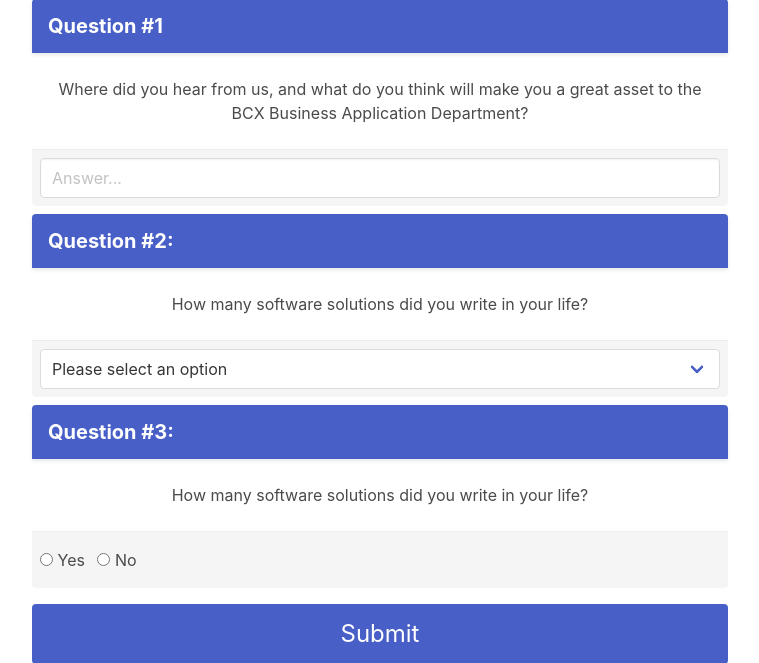
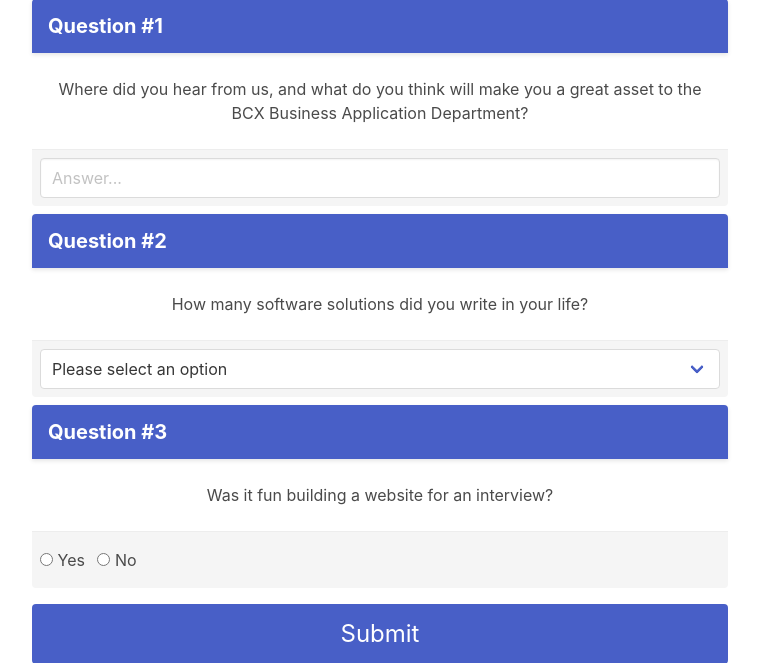
Before and after one commit to m-spangenberg/interview-project, a Flask app: page /form in a window 1280 px wide. Shown: the part 121-784 px from the top of the page, without its empty margins (260-1019 px from the left). Run offline with Flask 3, Linux system fonts and the light colour scheme.

Commit message:
style: fluff

```diff
--- a/questionnaire/templates/form.html
+++ b/questionnaire/templates/form.html
@@ -36,7 +36,7 @@
                 <div class="card is-shadowless my-2">
                     <header class="card-header has-background-link is-unselectable">
                         <p class="card-header-title is-size-5 has-text-white">
-                            Question #2:
+                            Question #2
                         </p>
                     </header>
                     <div class="card-content is-unselectable">
@@ -61,12 +61,12 @@
                 <div class="card is-shadowless my-2">
                     <header class="card-header has-background-link is-unselectable">
                         <p class="card-header-title is-size-5 has-text-white">
-                            Question #3:
+                            Question #3
                         </p>
                     </header>
                     <div class="card-content is-unselectable">
                       <div class="content">
-                        How many software solutions did you write in your life?
+                        Was it fun building a website for an interview?
                       </div>
                     </div>
                     <footer class="card-footer has-background-light">
```
